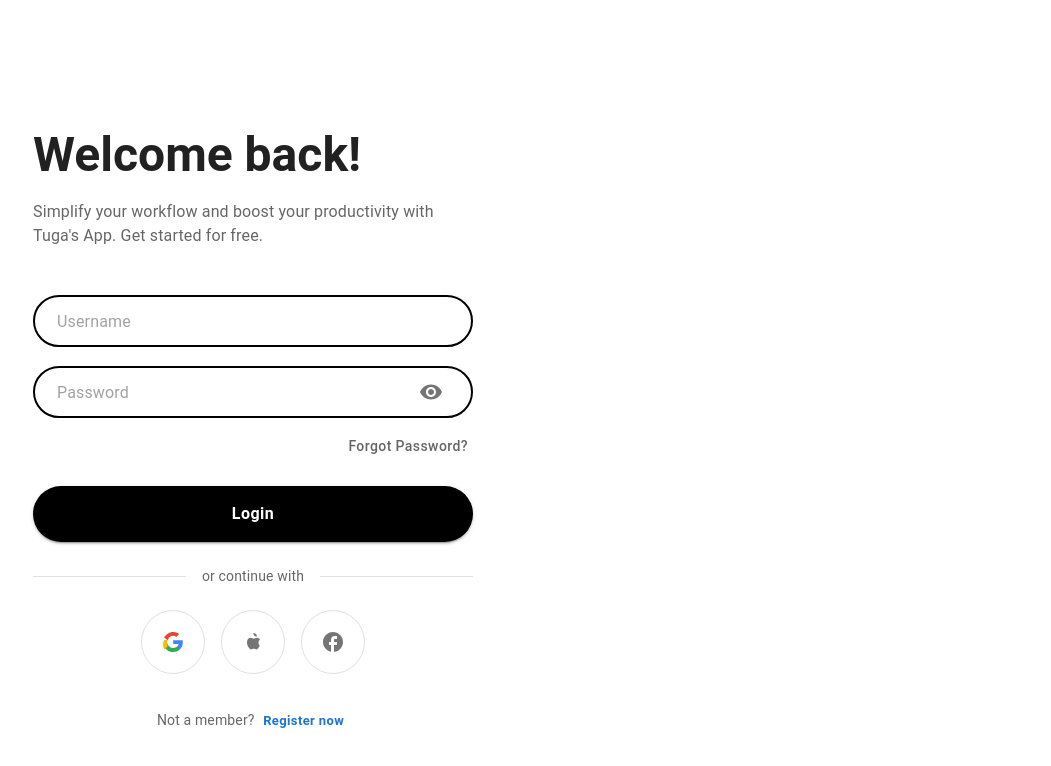
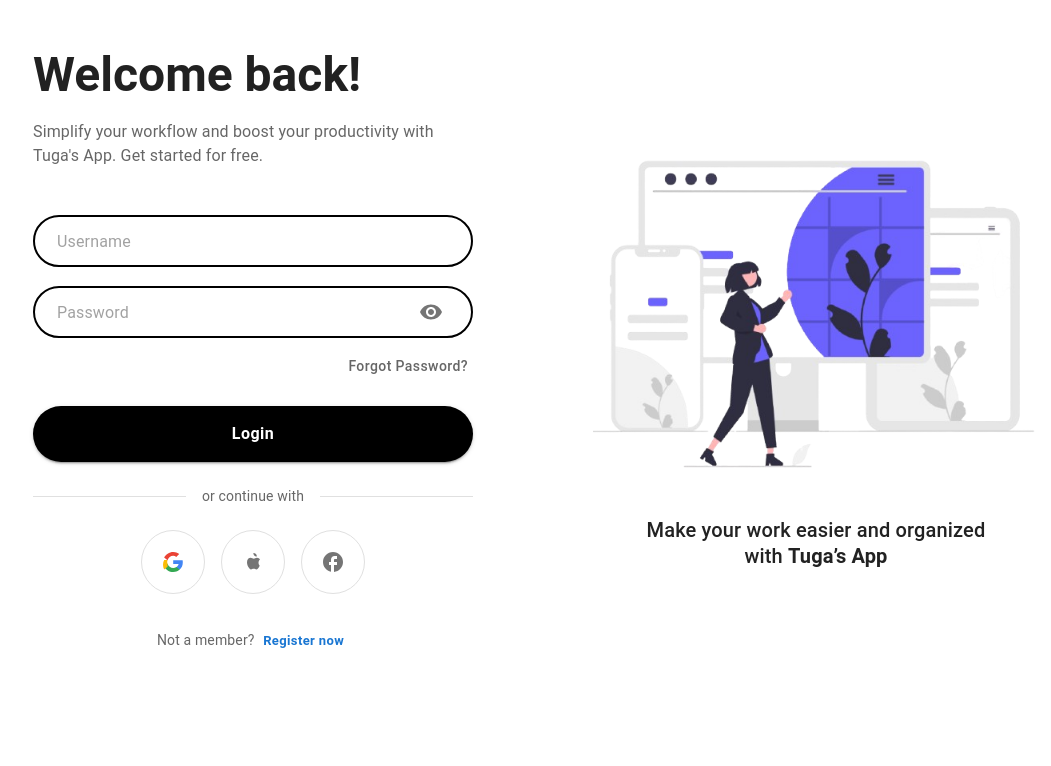
Before and after one commit to dulmini11/react-firebase-login-ui, a React (Vite) app: page / in a window 1280 px wide. Shown: the top 766 px of the page, without its empty margins (79-1130 px from the left). Built offline with nearby package versions, Linux system fonts and the light colour scheme.

Commit message:
feat: add login illustration image to complete UI design

```diff
--- a/src/pages/LoginPage.jsx
+++ b/src/pages/LoginPage.jsx
@@ -20,6 +20,7 @@ import {
 import { signInWithPopup } from "firebase/auth";
 import { auth, googleProvider } from "../config/firebase";
 import { useNavigate } from "react-router-dom";
+import loginImage from "../assets/logingPage.png";
 
 // Social media icon components (using simple SVGs for Google, Apple, Facebook)
 const GoogleIcon = () => (
@@ -118,8 +119,8 @@ function LoginPage() {
   };
 
   return (
-    <Container maxWidth="lg" sx={{ minHeight: "100vh", py: 4 }}>
-      <Grid container spacing={0} sx={{ minHeight: "100vh" }}>
+    <Container maxWidth="lg" sx={{ minHeight: "80vh", py: 4 }}>
+      <Grid container spacing={0} sx={{ minHeight: "80vh" }}>
         {/* Left Column - Login Form */}
         <Grid
           item
@@ -379,8 +380,56 @@ function LoginPage() {
           </Box>
         </Grid>
 
-        {/* Right Column - Illustration */}
+        {/* Right Column*/}
+        <Grid
+          item
+          xs={12}
+          md={6}
+          sx={{
+            display: { xs: "none", md: "flex" },
+            alignItems: "center",
+            justifyContent: "center",
+            px: 2,
+          }}
+        >
+          <Box
+            sx={{
+              display: "flex",
+              flexDirection: "column",
+              alignItems: "center",
+              justifyContent: "center",
+              width: "80%",
+              height: "80%",
+              textAlign: "center",
+            }}
+          >
+            <img
+              src={loginImage}
+              alt="Login Illustration"
+              style={{
+                maxWidth: "100%",
+                maxHeight: "70vh",
+                objectFit: "contain",
+              }}
+            />
 
+            <Typography
+              variant="h6"
+              sx={{
+                mt: 3,
+                fontWeight: 500,
+                color: "#222",
+                maxWidth: 400,
+                lineHeight: 1.3,
+              }}
+            >
+              Make your work easier and organized{" "}<br/> with{" "}
+              <Box component="span" sx={{ fontWeight: 700 }}>
+                Tuga’s App
+              </Box>
+            </Typography>
+          </Box>
+        </Grid>
       </Grid>
     </Container>
   );
```
Also changed, not shown: src/assets/logingPage.png (added).
